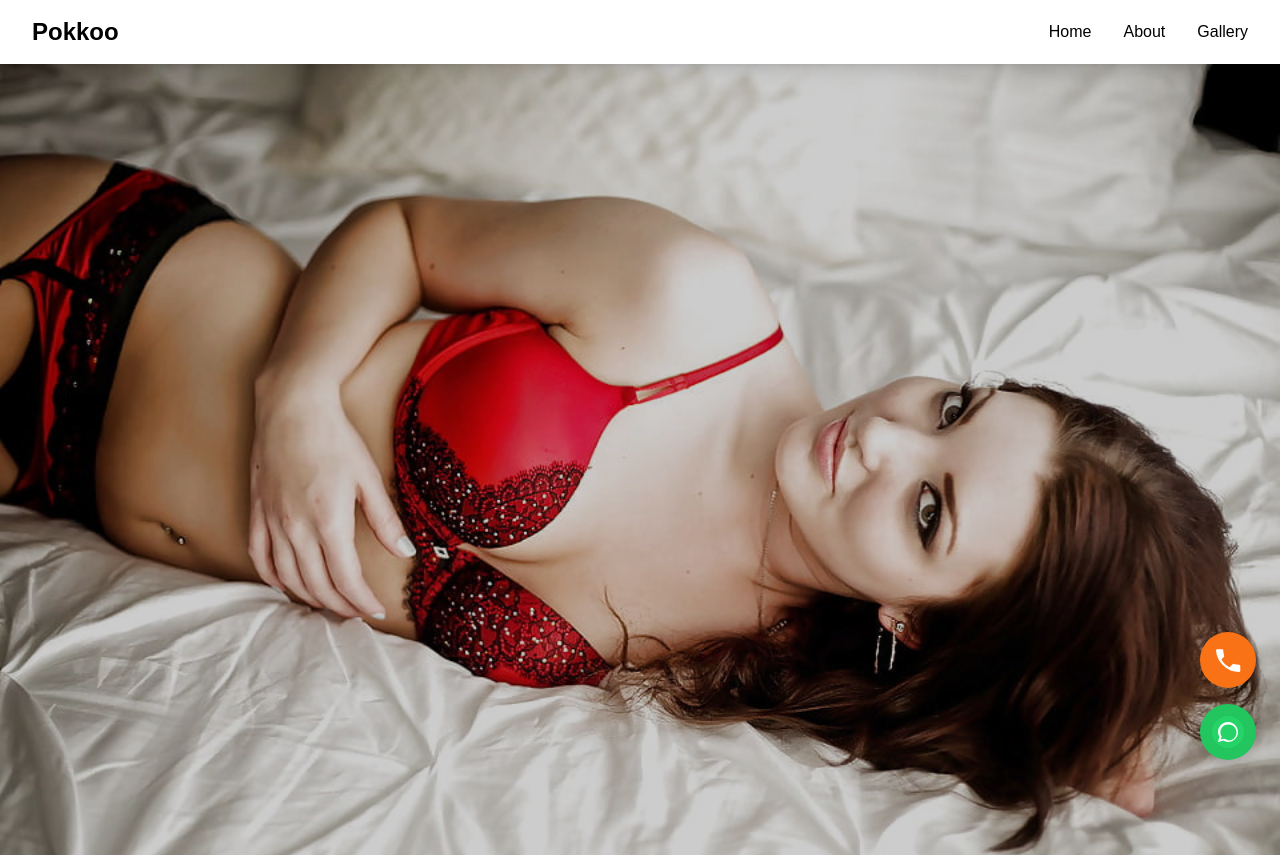
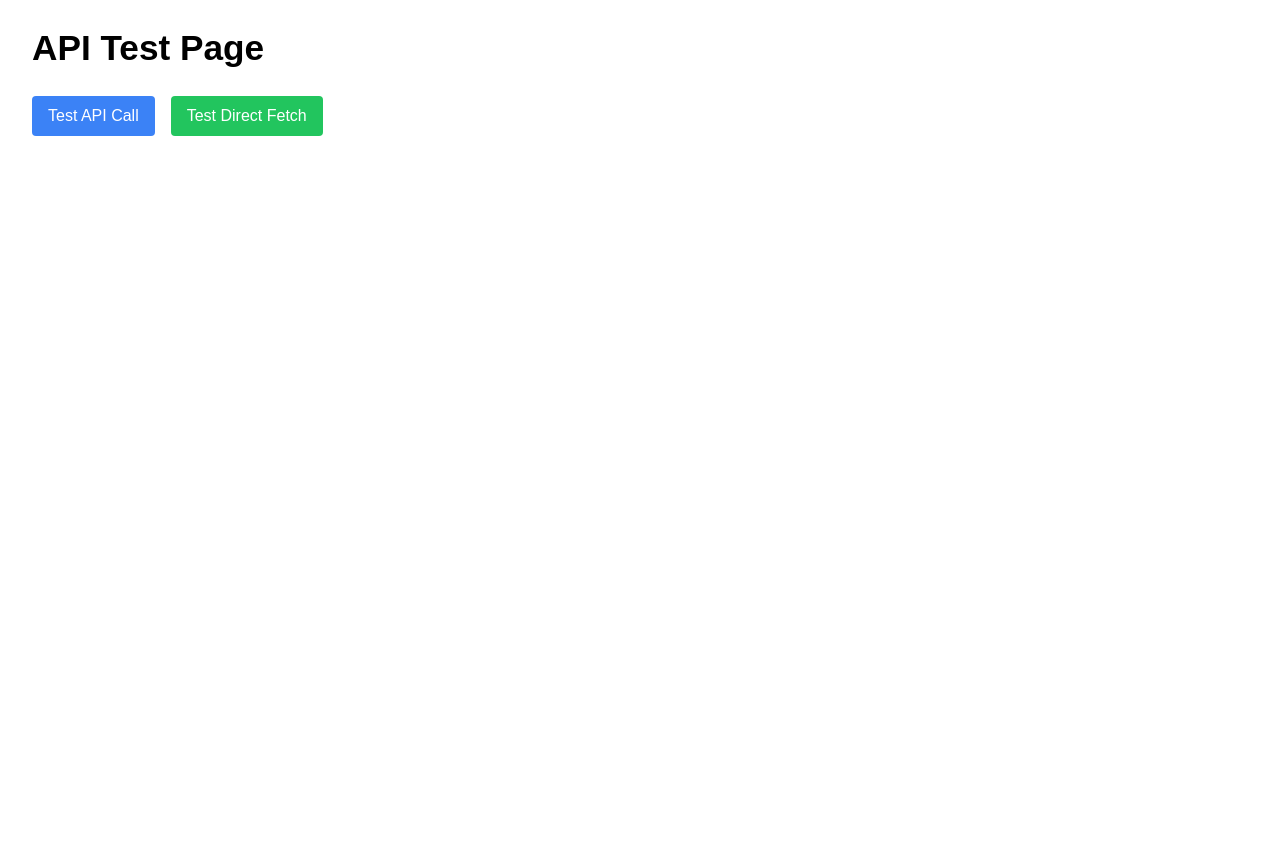
Before and after one commit to yogeshgupta100/Dating_frontend, a Next.js app: page /test-api in a window 1280 px wide. Shown: the top 855 px of the page. After the commit the page ends 800 px from the top, so only its background shows below. Built offline with nearby package versions, Linux system fonts and the light colour scheme; no server answers.

Commit message:
location-api-force-code

```diff
--- a/src/app/[locationSlug]/page.tsx
+++ b/src/app/[locationSlug]/page.tsx
@@ -89,14 +89,46 @@ export default async function LocationPage({
 }) {
   // Pre-fetch location data for better SEO and faster initial load
   let location: LocationResponse | null = null;
+
+  console.log(
+    "LocationPage: Starting server-side fetch for slug:",
+    params.locationSlug
+  );
+
   try {
-    location = await getLocationBySlug(params.locationSlug);
+    console.log(
+      "LocationPage: Fetching location by slug:",
+      params.locationSlug
+    );
+    // Force refresh to ensure we get fresh data
+    location = await getLocationBySlug(params.locationSlug, true);
+
     if (!location) {
+      console.log(
+        "LocationPage: Location not found by slug, trying by ID:",
+        params.locationSlug
+      );
       location = await getLocationById(params.locationSlug);
     }
+
+    if (location) {
+      console.log("LocationPage: Location data fetched successfully:", {
+        id: location.id,
+        name: location.name,
+        slug: location.slug,
+      });
+    } else {
+      console.log(
+        "LocationPage: No location data found for slug:",
+        params.locationSlug
+      );
+    }
   } catch (error) {
-    console.error("Error fetching location data:", error);
+    console.error("LocationPage: Error fetching location data:", error);
+    // Don't fail the page if server-side fetch fails, let client-side handle it
   }
 
+  // Always render the client component, even if server-side fetch failed
+  // The client component will handle fetching the data if initialLocation is null
   return <LocationPageClient initialLocation={location} />;
 }
--- /dev/null
+++ b/src/app/test-api/page.tsx
@@ -0,0 +1,112 @@
+"use client";
+
+import { useEffect, useState } from "react";
+import {
+  getLocationBySlug,
+  clearLocationCache,
+} from "../../services/Locations";
+
+export default function TestApiPage() {
+  const [result, setResult] = useState<any>(null);
+  const [loading, setLoading] = useState(false);
+  const [error, setError] = useState<string | null>(null);
+
+  const testApiCall = async () => {
+    setLoading(true);
+    setError(null);
+    setResult(null);
+
+    try {
+      console.log("Testing API call for: call-girl-gurgaon");
+
+      // Clear cache first
+      clearLocationCache("call-girl-gurgaon");
+
+      // Test the API call
+      const data = await getLocationBySlug("call-girl-gurgaon", true);
+
+      console.log("API call result:", data);
+      setResult(data);
+    } catch (err) {
+      console.error("API call failed:", err);
+      setError(err instanceof Error ? err.message : "Unknown error");
+    } finally {
+      setLoading(false);
+    }
+  };
+
+  const testDirectFetch = async () => {
+    setLoading(true);
+    setError(null);
+    setResult(null);
+
+    try {
+      console.log("Testing direct fetch...");
+
+      const response = await fetch(
+        "https://api.pokkoo.in/states/slug/call-girl-gurgaon",
+        {
+          method: "GET",
+          headers: {
+            Accept: "application/json",
+            "Content-Type": "application/json",
+          },
+        }
+      );
+
+      console.log("Direct fetch status:", response.status);
+
+      if (response.ok) {
+        const data = await response.json();
+        console.log("Direct fetch data:", data);
+        setResult(data);
+      } else {
+        throw new Error(`HTTP ${response.status}: ${response.statusText}`);
+      }
+    } catch (err) {
+      console.error("Direct fetch failed:", err);
+      setError(err instanceof Error ? err.message : "Unknown error");
+    } finally {
+      setLoading(false);
+    }
+  };
+
+  return (
+    <div className="p-8">
+      <h1 className="text-2xl font-bold mb-4">API Test Page</h1>
+
+      <div className="space-y-4">
+        <button
+          onClick={testApiCall}
+          disabled={loading}
+          className="px-4 py-2 bg-blue-500 text-white rounded hover:bg-blue-600 disabled:opacity-50"
+        >
+          {loading ? "Testing..." : "Test API Call"}
+        </button>
+
+        <button
+          onClick={testDirectFetch}
+          disabled={loading}
+          className="px-4 py-2 bg-green-500 text-white rounded hover:bg-green-600 disabled:opacity-50 ml-4"
+        >
+          {loading ? "Testing..." : "Test Direct Fetch"}
+        </button>
+      </div>
+
+      {error && (
+        <div className="mt-4 p-4 bg-red-100 border border-red-400 text-red-700 rounded">
+          <strong>Error:</strong> {error}
+        </div>
+      )}
+
+      {result && (
+        <div className="mt-4 p-4 bg-green-100 border border-green-400 text-green-700 rounded">
+          <strong>Success!</strong>
+          <pre className="mt-2 text-sm overflow-auto">
+            {JSON.stringify(result, null, 2)}
+          </pre>
+        </div>
+      )}
+    </div>
+  );
+}
--- a/src/components/LocationPageClient.tsx
+++ b/src/components/LocationPageClient.tsx
@@ -16,6 +16,7 @@ import {
   getLocationBySlug,
   getLocations,
   getLocationById,
+  clearLocationCache,
 } from "../services/Locations";
 import { Banner } from "./Banner";
 import { api } from "../services/api";
@@ -64,33 +65,116 @@ export default function LocationPageClient({
   useEffect(() => {
     const fetchData = async () => {
       try {
-        // If we already have initial location data, use it
+        console.log("LocationPageClient: Starting data fetch", {
+          locationSlug,
+          hasInitialLocation: !!initialLocation,
+          initialLocationId: initialLocation?.id,
+        });
+
+        // If we already have initial location data, use it but still fetch profiles
         if (initialLocation) {
+          console.log(
+            "LocationPageClient: Using initial location data",
+            initialLocation
+          );
           setLocation(initialLocation);
 
           // Fetch profiles for this location
+          console.log(
+            "LocationPageClient: Fetching profiles for location ID",
+            initialLocation.id
+          );
           const profilesData = await getModels(initialLocation.id.toString());
           setProfiles(profilesData);
+
+          // For debugging: also try to fetch fresh location data to see if API is working
+          console.log(
+            "LocationPageClient: Debugging - trying to fetch fresh location data"
+          );
+          try {
+            // Clear cache first
+            clearLocationCache(locationSlug);
+            const freshLocationData = await getLocationBySlug(
+              locationSlug || "",
+              true
+            ); // force refresh
+            console.log(
+              "LocationPageClient: Fresh location data result:",
+              freshLocationData
+            );
+
+            // Also test direct fetch
+            console.log("LocationPageClient: Testing direct fetch...");
+            const directResponse = await fetch(
+              `https://api.pokkoo.in/states/slug/${locationSlug}`,
+              {
+                method: "GET",
+                headers: {
+                  Accept: "application/json",
+                  "Content-Type": "application/json",
+                },
+              }
+            );
+            console.log(
+              "LocationPageClient: Direct fetch status:",
+              directResponse.status
+            );
+            if (directResponse.ok) {
+              const directData = await directResponse.json();
+              console.log("LocationPageClient: Direct fetch data:", directData);
+            }
+          } catch (debugError) {
+            console.log("LocationPageClient: Debug fetch failed:", debugError);
+          }
           return;
         }
 
+        // If no initial location data, always fetch from API
+        console.log(
+          "LocationPageClient: No initial location, fetching from API"
+        );
+
         // First try to get location by slug
+        console.log(
+          "LocationPageClient: Fetching location by slug:",
+          locationSlug
+        );
         let locationData = await getLocationBySlug(locationSlug || "");
 
         // If not found by slug, try to get by ID (fallback)
         if (!locationData) {
+          console.log(
+            "LocationPageClient: Location not found by slug, trying by ID:",
+            locationSlug
+          );
           locationData = await getLocationById(locationSlug);
         }
 
         if (locationData) {
+          console.log(
+            "LocationPageClient: Location data fetched successfully",
+            locationData
+          );
           setLocation(locationData);
 
           // Fetch profiles for this location
+          console.log(
+            "LocationPageClient: Fetching profiles for location ID",
+            locationData.id
+          );
           const profilesData = await getModels(locationData.id.toString());
           setProfiles(profilesData);
+        } else {
+          console.log(
+            "LocationPageClient: No location data found for slug:",
+            locationSlug
+          );
         }
       } catch (error) {
-        console.error("Error fetching location data:", error);
+        console.error(
+          "LocationPageClient: Error fetching location data:",
+          error
+        );
       }
     };
 
@@ -196,6 +280,25 @@ export default function LocationPageClient({
         <Banner />
 
         <div id="home" className="max-w-7xl mx-auto px-4 sm:px-6 lg:px-8 py-12">
+          {/* Debug section - remove in production */}
+          <div className="mb-4 p-4 bg-yellow-100 border border-yellow-400 rounded">
+            <h3 className="font-bold text-yellow-800 mb-2">Debug Info:</h3>
+            <p className="text-sm text-yellow-700 mb-2">
+              Location Slug: {locationSlug} | Has Location:{" "}
+              {location ? "Yes" : "No"} | Location ID: {location?.id || "N/A"}
+            </p>
+            <button
+              onClick={() => {
+                console.log("Clearing cache and refetching...");
+                clearLocationCache(locationSlug);
+                window.location.reload();
+              }}
+              className="px-3 py-1 bg-yellow-500 text-white text-sm rounded hover:bg-yellow-600"
+            >
+              Clear Cache & Reload
+            </button>
+          </div>
+
           <div className="text-center mb-12 location-content">
             <h1 className="mx-auto font-bold mb-4">
               {location?.heading ||
--- a/src/services/Locations/index.ts
+++ b/src/services/Locations/index.ts
@@ -101,37 +101,49 @@ export const getLocationBySlug = async (
 ): Promise<LocationResponse | null> => {
   const cacheKey = `location-slug-${slug}`;
 
+  console.log("getLocationBySlug: Starting fetch for slug:", slug);
+
   // Check cache first (unless force refresh is requested)
   if (!forceRefresh && isLocationCacheValid(cacheKey)) {
+    console.log("getLocationBySlug: Returning cached data for slug:", slug);
     return getCachedLocation(cacheKey);
   }
 
   try {
-    const response = await fetchWithTimeout(`${url}/states/slug/${slug}`, {
+    const apiUrl = `${url}/states/slug/${slug}`;
+    console.log("getLocationBySlug: Making API call to:", apiUrl);
+
+    const response = await fetchWithTimeout(apiUrl, {
       method: "GET",
       headers: defaultHeaders,
     });
 
+    console.log("getLocationBySlug: Response status:", response.status, response.statusText);
+
     if (response.status === 404) {
+      console.log("getLocationBySlug: Location not found (404) for slug:", slug);
       setCachedLocation(cacheKey, null);
       return null;
     }
 
     if (!response.ok) {
-      console.error(`API error: ${response.status} ${response.statusText}`);
+      console.error(`getLocationBySlug: API error: ${response.status} ${response.statusText}`);
       throw new Error(`API error: ${response.status}`);
     }
 
+    console.log("getLocationBySlug: Response is OK, parsing data...");
     const data = await handleResponse(response);
+
+    console.log("getLocationBySlug: Raw response data:", data);
 
     // Validate the response data
     if (!data || typeof data !== "object") {
-      console.error("Invalid response data:", data);
+      console.error("getLocationBySlug: Invalid response data:", data);
       throw new Error("Invalid response data");
     }
 
     // Debug the location data structure
-    console.log("Location API Response Debug:", {
+    console.log("getLocationBySlug: Location API Response Debug:", {
       hasData: !!data,
       dataType: typeof data,
       dataKeys: Object.keys(data),
@@ -142,17 +154,20 @@ export const getLocationBySlug = async (
       id: data.id,
     });
 
+    console.log("getLocationBySlug: Caching and returning data for slug:", slug);
     setCachedLocation(cacheKey, data);
     return data;
   } catch (error) {
-    console.error("Error in getLocationBySlug:", error);
+    console.error("getLocationBySlug: Error fetching location by slug:", slug, error);
 
     // Return cached data if available
     const cached = getCachedLocation(cacheKey);
     if (cached !== undefined) {
+      console.log("getLocationBySlug: Returning cached data due to error for slug:", slug);
       return cached;
     }
 
+    console.log("getLocationBySlug: No cached data available, returning null for slug:", slug);
     // Don't throw the error, return null instead
     return null;
   }
```
